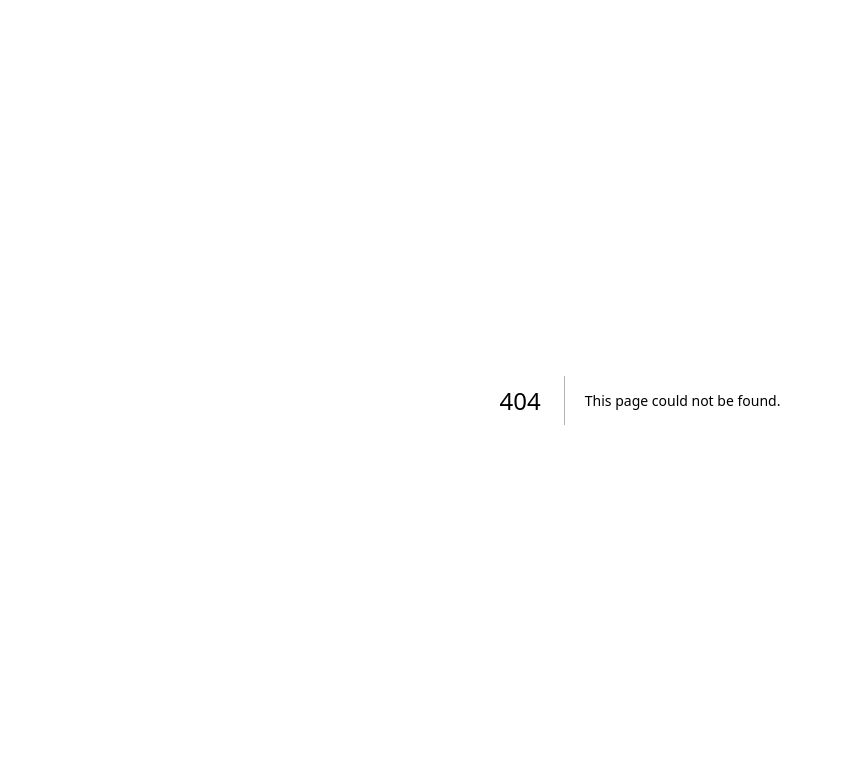
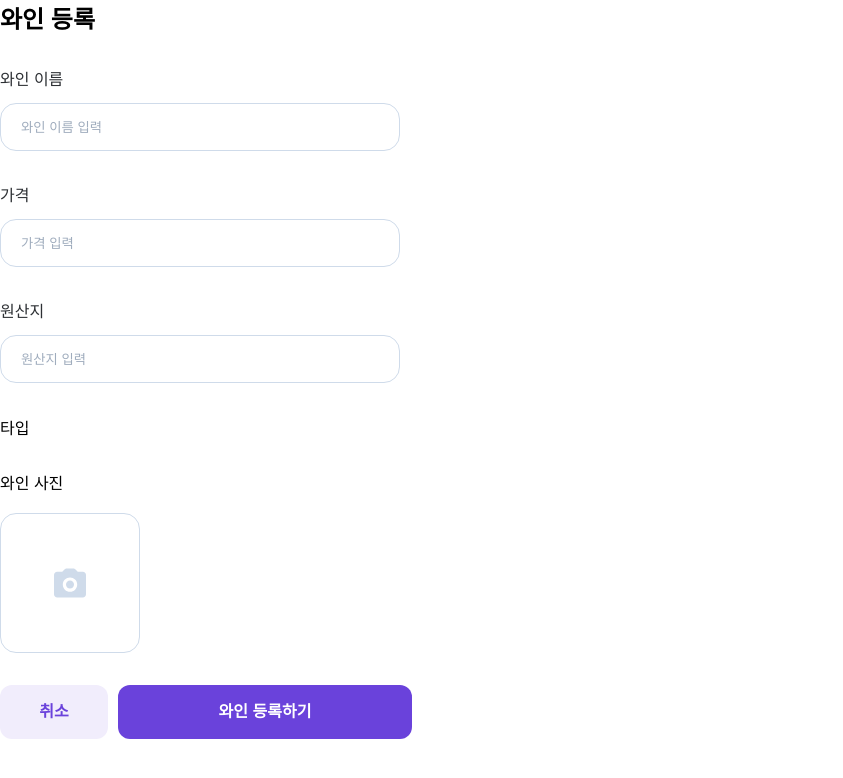
Before and after one commit to jaehyeongjung/Wine-project, a Next.js app: page /components/layout/Modal/RegisterModalLayout in a window 1280 px wide. Before the commit this address had no page. Shown: the top 778 px of the page, without its empty margins (0-843 px from the left). Built offline with nearby package versions, Linux system fonts and the light colour scheme.

Commit message:
feat: 모달창 삭제하기 / 와인등록 레이아웃 구현  #23

```diff
--- a/styles/Modal.module.css
+++ b/pages/components/common/Modal.module.css
@@ -19,9 +19,6 @@
 }
 
 .content {
-  display: flex;
-  flex-direction: column;
-  align-items: center;
   position: relative;
   border-radius: 16px;
   border: none;
--- /dev/null
+++ b/pages/components/layout/Modal/DeleteModalLayout.module.css
@@ -0,0 +1,12 @@
+.deletTitle {
+  font-family: var(--font-primary);
+  font-weight: var(--font-bold);
+  font-size: var(--text-xl);
+  line-height: var(--line-height-xl);
+  margin-bottom: 40px;
+}
+
+.btnBox {
+  display: flex;
+  gap: 10px;
+}
--- /dev/null
+++ b/pages/components/layout/Modal/RegisterModalLayout.module.css
@@ -0,0 +1,53 @@
+.container {
+  display: flex;
+  flex-direction: column;
+  gap: 32px;
+}
+
+.registerTitle {
+  font-family: var(--font-primary);
+  font-weight: var(--font-bold);
+  font-size: var(--text-2xl);
+  text-align: left;
+}
+
+.imageUpload {
+  display: flex;
+  flex-direction: column;
+  text-align: left;
+  gap: 16px;
+  font-family: var(--font-primary);
+  font-weight: var(--font-medium);
+  font-size: var(--text-lg);
+  line-height: var(--line-height-lg);
+}
+
+.fileUpload {
+  display: flex;
+  justify-content: center;
+  align-items: center;
+  width: 140px;
+  height: 140px;
+  background-color: #ffffff;
+  border: 1px solid #cfdbea;
+  border-radius: 16px;
+  cursor: pointer;
+}
+
+.inputFile {
+  display: none;
+}
+
+.imagePreview {
+  width: 100%;
+  height: 100%;
+  object-fit: cover;
+  border-radius: 10px;
+  top: 0;
+  left: 0;
+}
+
+.btnBox {
+  display: flex;
+  gap: 10px;
+}
--- /dev/null
+++ b/pages/components/layout/Modal/RegisterModalLayout.tsx
@@ -0,0 +1,94 @@
+import Button from '@/pages/components/common/Button';
+import styles from './RegisterModalLayout.module.css';
+import Input from '../../common/Input';
+import Image from 'next/image';
+import { useRef, useState } from 'react';
+
+interface Props {
+  closeModal: () => void;
+}
+
+const RegisterModalLayout = ({ closeModal }: Props) => {
+  const fileInputRef = useRef<HTMLInputElement | null>(null);
+  const [image, setImage] = useState<string | null>(null);
+
+  const imageClick = () => {
+    if (fileInputRef.current) {
+      fileInputRef.current.click();
+    }
+  };
+
+  const fileChange = (e: React.ChangeEvent<HTMLInputElement>) => {
+    const file = e.target.files?.[0];
+    if (file) {
+      const imageUrl = URL.createObjectURL(file);
+      setImage(imageUrl);
+    }
+  };
+
+  return (
+    <div className={styles.container}>
+      <div className={styles.registerTitle}>와인 등록</div>
+      <Input
+        type="text"
+        placeholder="와인 이름 입력"
+        size="login"
+        label="와인 이름"
+      />
+      <Input type="text" placeholder="가격 입력" size="login" label="가격" />
+      <Input
+        type="text"
+        placeholder="원산지 입력"
+        size="login"
+        label="원산지"
+      />
+      <div>타입</div>
+      <div className={styles.imageUpload}>
+        <div>와인 사진</div>
+        <label className={styles.fileUpload} onClick={imageClick}>
+          {image ? (
+            <Image
+              className={styles.imagePreview}
+              src={image}
+              alt="미리보기"
+              width={32}
+              height={32}
+            />
+          ) : (
+            <Image
+              src="/images/ImageUpload.svg"
+              alt="사진 첨부"
+              width={32}
+              height={32}
+            />
+          )}
+        </label>
+        <input
+          className={styles.inputFile}
+          type="file"
+          ref={fileInputRef}
+          onChange={fileChange}
+        />
+      </div>
+      <div className={styles.btnBox}>
+        <Button
+          onClick={closeModal}
+          type="default"
+          size="width108"
+          text="취소"
+          color="lite_purple"
+          textColor="purple"
+        />
+        <Button
+          type="default"
+          size="width294"
+          text="와인 등록하기"
+          color="purple"
+          textColor="white"
+        />
+      </div>
+    </div>
+  );
+};
+
+export default RegisterModalLayout;
--- a/styles/Home.module.css
+++ b/styles/Home.module.css
@@ -1,8 +1,3 @@
-.modalBox {
-  padding: 32px 16px 24px;
-  box-shadow: 2px 2px 20px 0px rgba(0, 0, 0, 0.04);
-}
-
 .container {
   padding: 0 2rem;
 }
```
Also changed, not shown: pages/components/common/Modal.tsx (+4 -13 lines), pages/components/layout/Modal/DeleteModalLayout.tsx (added, +33 -0 lines), pages/components/layout/Test.tsx (deleted, +0 -10 lines), pages/test.module.css (added, +12 -0 lines), pages/test.tsx (added, +50 -0 lines), public/images/ImageUpload.svg (added).
